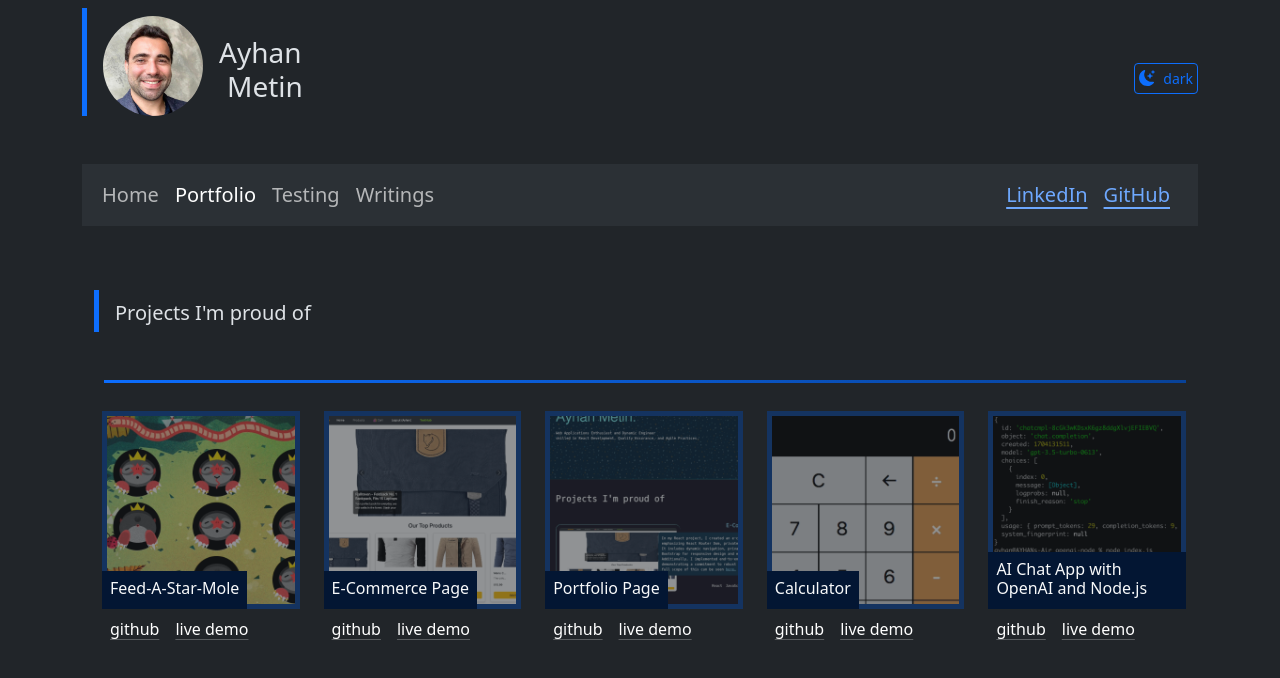
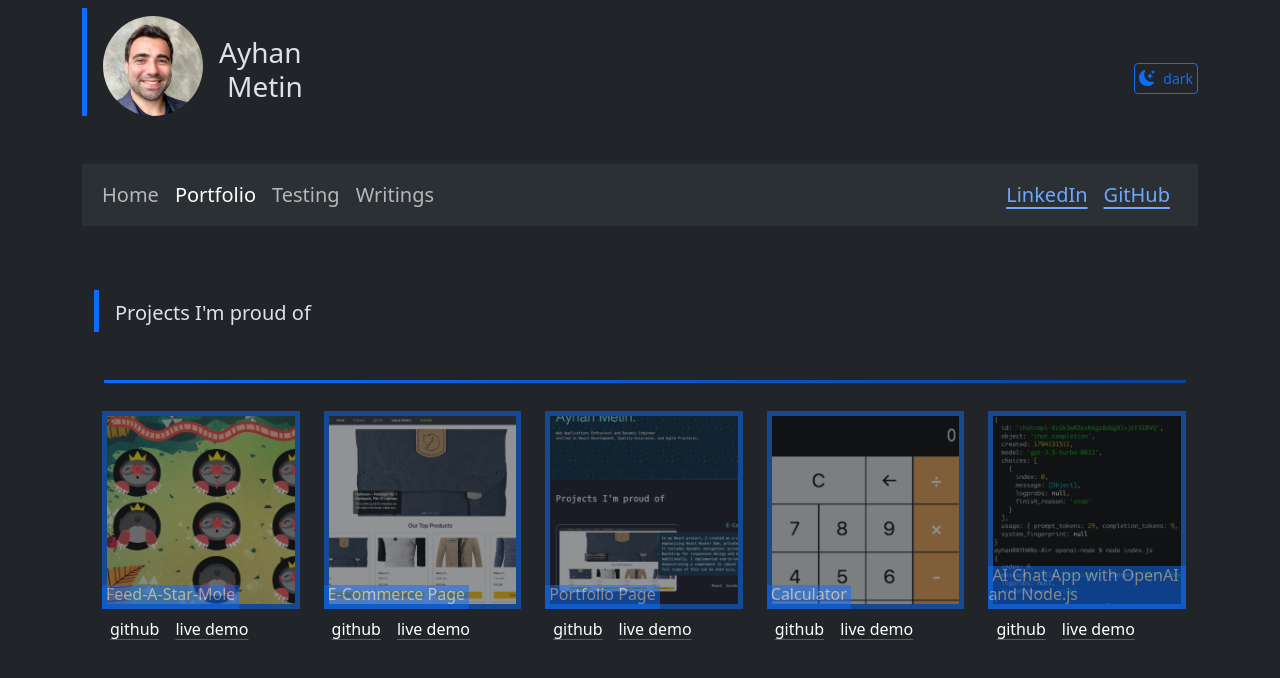
Before and after one commit to ayhanmetin/portfolio, a React (Vite) app: page /portfolio in a window 1280 px wide. Shown: the top 678 px of the page. Built offline with nearby package versions, Linux system fonts and the light colour scheme.

Commit message:
Update Portfolio

```diff
--- a/src/components/Portfolio.jsx
+++ b/src/components/Portfolio.jsx
@@ -22,15 +22,15 @@ function Portfolio() {
                     href={project.liveDemoUrl}
                     target='_blank'
                     rel='noopener noreferrer'
-                    className='link-light link-offset-2 link-underline-opacity-0'
+                    className='link-offset-2 link-underline-opacity-0'
                   >
                     <img
                       src={project.imageUrl}
-                      className='imageLoad img-fluid border border-primary-subtle border-5'
+                      className='imageLoad img-fluid border border-primary border-5'
                       alt={project.name}
                     />
                   </a>
-                  <div className='bg-primary-subtle position-absolute bottom-0 start-0'>
+                  <div className='imageLoad bg-primary position-absolute bottom-0 start-0'>
                     <div
                       className='text-white'
                       style={{
@@ -40,14 +40,14 @@ function Portfolio() {
                       }}
                     >
                       <h3
-                        className='fs-6 m-2 text fw-light '
+                        className='fs-6 p-0 text '
                         style={{ marginBottom: '2px' }}
                       >
                         <a
                           href={project.liveDemoUrl}
                           target='_blank'
                           rel='noopener noreferrer'
-                          className='link-light link-offset-2 link-underline-opacity-0'
+                          className='link-light p-1 link-offset-2 link-underline-opacity-0'
                         >
                           {project.name}
                         </a>
```
